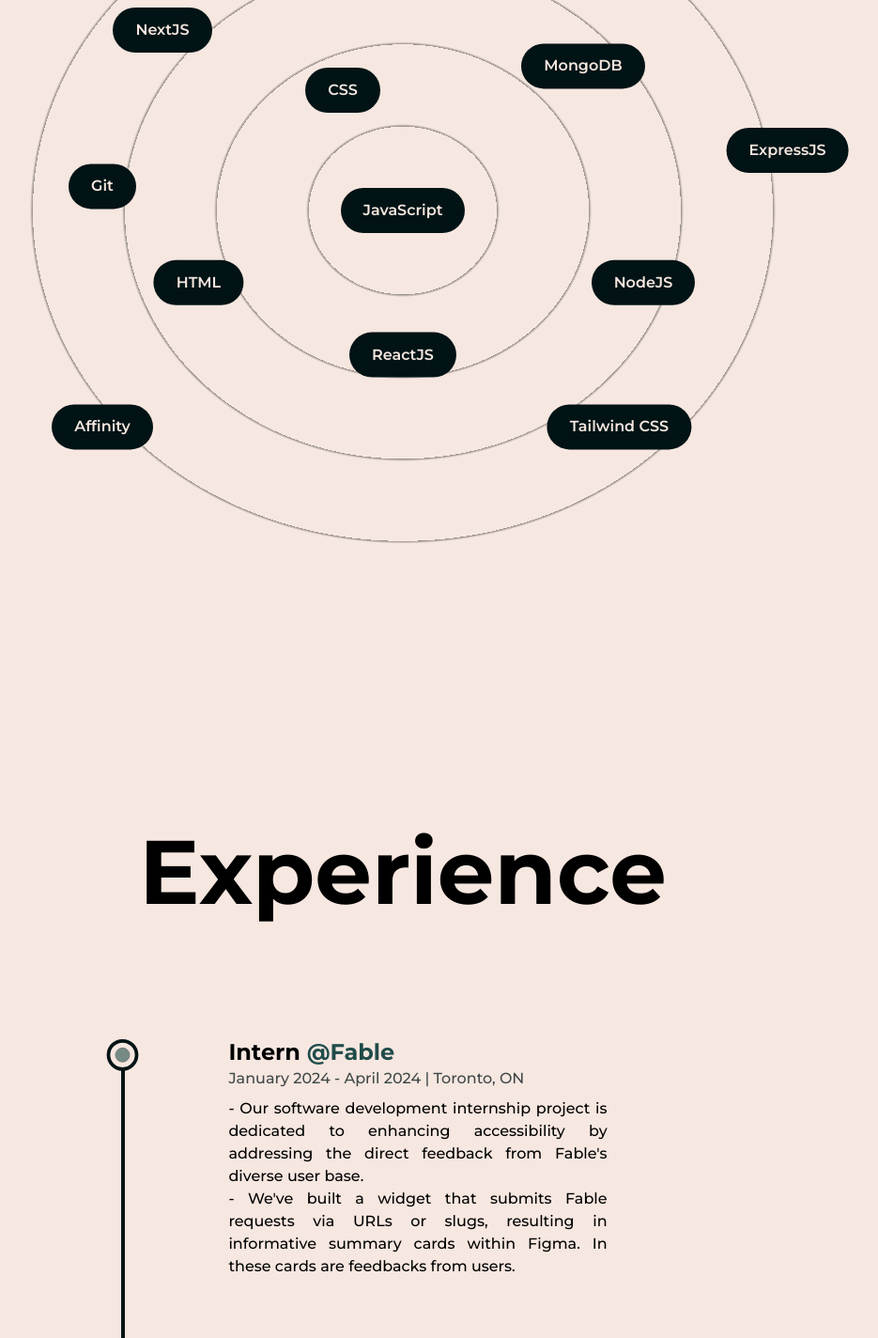
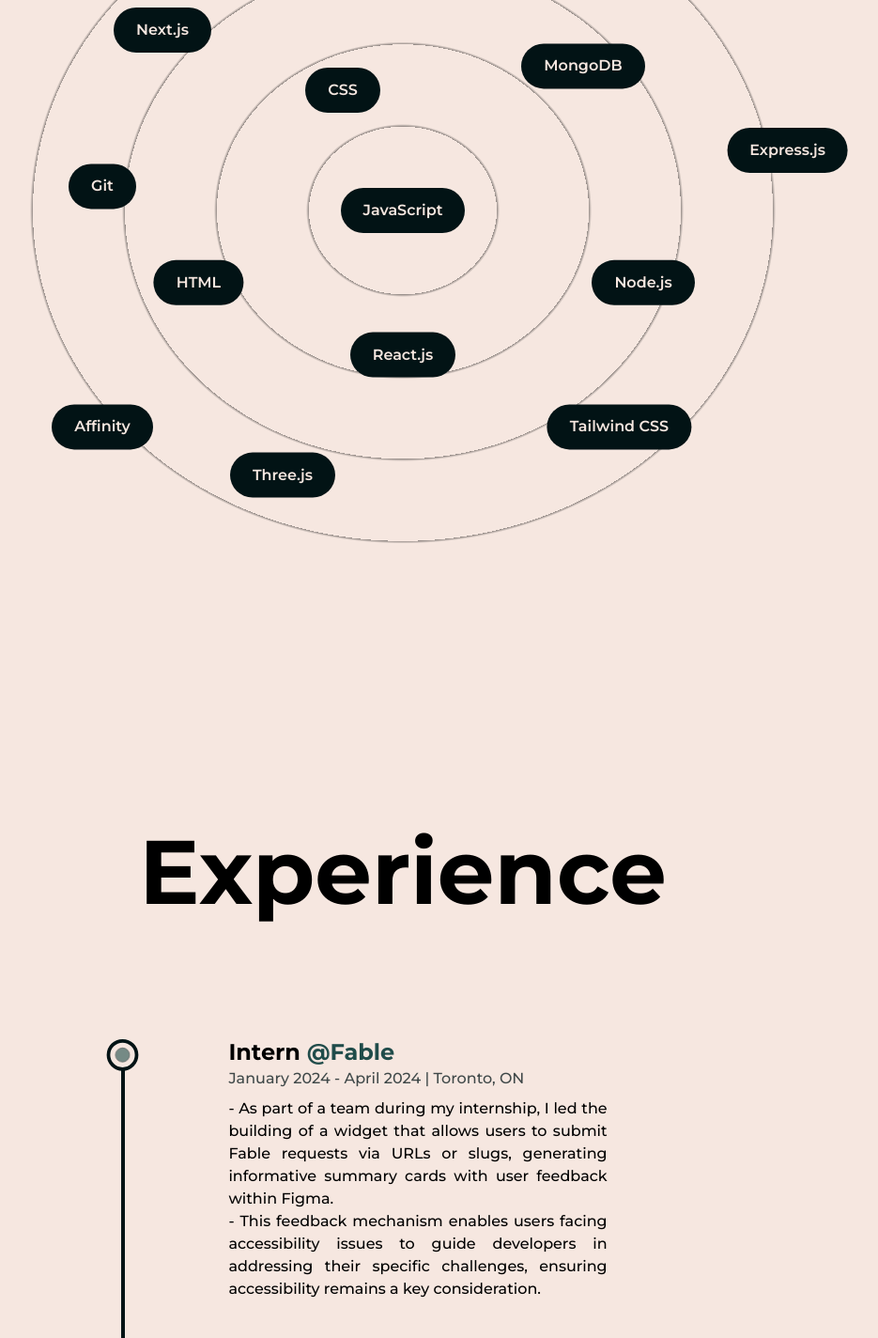
Before and after one commit to GuichoEstrada/Portfolio, a Next.js app: page /about in a window 1280 px wide. Shown: the part 1780-3204 px from the top of the page at 94% size, without its empty margins (211-1146 px from the left). Built offline with nearby package versions, Linux system fonts and the light colour scheme.

Commit message:
revised about and project content

```diff
--- a/src/components/Experience.js
+++ b/src/components/Experience.js
@@ -50,8 +50,8 @@ const Experience = () => {
                     address="Toronto, ON"
                     work={
                         <>
-                            - Our software development internship project is dedicated to enhancing accessibility by addressing the direct feedback from Fable&#39;s diverse user base.<br />
-                            - We&#39;ve built a widget that submits Fable requests via URLs or slugs, resulting in informative summary cards within Figma. In these cards are feedbacks from users.
+                            - As part of a team during my internship, I led the building of a widget that allows users to submit Fable requests via URLs or slugs, generating informative summary cards with user feedback within Figma.<br />
+                            - This feedback mechanism enables users facing accessibility issues to guide developers in addressing their specific challenges, ensuring accessibility remains a key consideration.
                         </>
                     }
                 />
@@ -63,8 +63,8 @@ const Experience = () => {
                     address="Manila, Philippines"
                     work={
                         <>
-                            - Spearheaded the development of Coca-Cola PH and E-TESDA&#39;s OFW RISE and iSTAR programs, offering comprehensive entrepreneurship courses for OFWs and MSMEs.<br />
-                            - Developed interactive learning components, including games, lectures, videos, and modules using HTML/CSS/JS.<br />
+                            - Spearheaded the development of Coca-Cola PH and E-TESDA&#39;s prototype of the OFW RISE and iSTAR programs, offering comprehensive entrepreneurship courses for OFWs and MSMEs.<br />
+                            - Developed interactive learning components, including games, lectures, videos, and modules using HTML/CSS/JS which are run through Moodle, a learning management system.<br />
                             - Developed and maintained web applications using a tech stack including JavaScript, React, and Node.js, delivering high-quality software solutions to meet client requirements and project deadlines.
                         </>
                     }
--- a/src/components/Skills.js
+++ b/src/components/Skills.js
@@ -29,14 +29,15 @@ const Skills = () => {
             <Skill name="CSS" x="-5vw" y="-10vw" />
             <Skill name="HTML" x="-17vw" y="6vw" />
             <Skill name="Git" x="-25vw" y="-2vw" />
-            <Skill name="NodeJS" x="20vw" y="6vw" />
-            <Skill name="ReactJS" x="0vw" y="12vw" />
-            <Skill name="NextJS" x="-20vw" y="-15vw" />
+            <Skill name="Node.js" x="20vw" y="6vw" />
+            <Skill name="React.js" x="0vw" y="12vw" />
+            <Skill name="Next.js" x="-20vw" y="-15vw" />
             <Skill name="MongoDB" x="15vw" y="-12vw" />
             <Skill name="Figma/API" x="0vw" y="-20vw" />
             <Skill name="Affinity" x="-25vw" y="18vw" />
-            <Skill name="ExpressJS" x="32vw" y="-5vw" />
+            <Skill name="Express.js" x="32vw" y="-5vw" />
             <Skill name="Tailwind CSS" x="18vw" y="18vw" />
+            <Skill name="Three.js" x="-10vw" y="22vw" />
         </div>
     </>
   )
```
